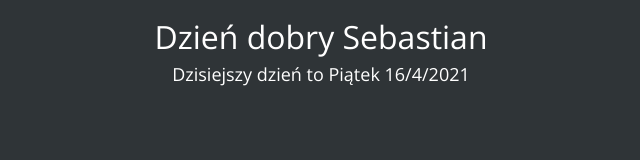
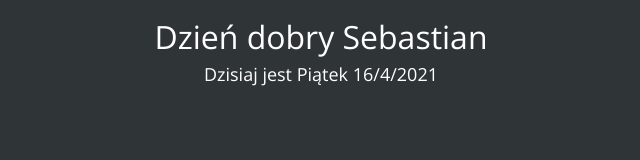
Before and after one commit to wolfort/notion_widget, a plain HTML site: page index.html in a window 1280 px wide. Shown: the whole page, without its empty margins (319-959 px from the left). Drawn offline with nearby package versions, Linux system fonts and the light colour scheme.

Commit message:
Update index.html

```diff
--- a/index.html
+++ b/index.html
@@ -53,6 +53,6 @@ body{
         greet = 'Dobry wieczór  ';
 
     document.getElementById('lbl').innerHTML =
-        greet+= "Sebastian " +`<div id="date"> Dzisiejszy dzień to ${date}</div>`;
+        greet+= "Sebastian " +`<div id="date"> Dzisiaj jest ${date}</div>`;
 </script>
 </html>
```
